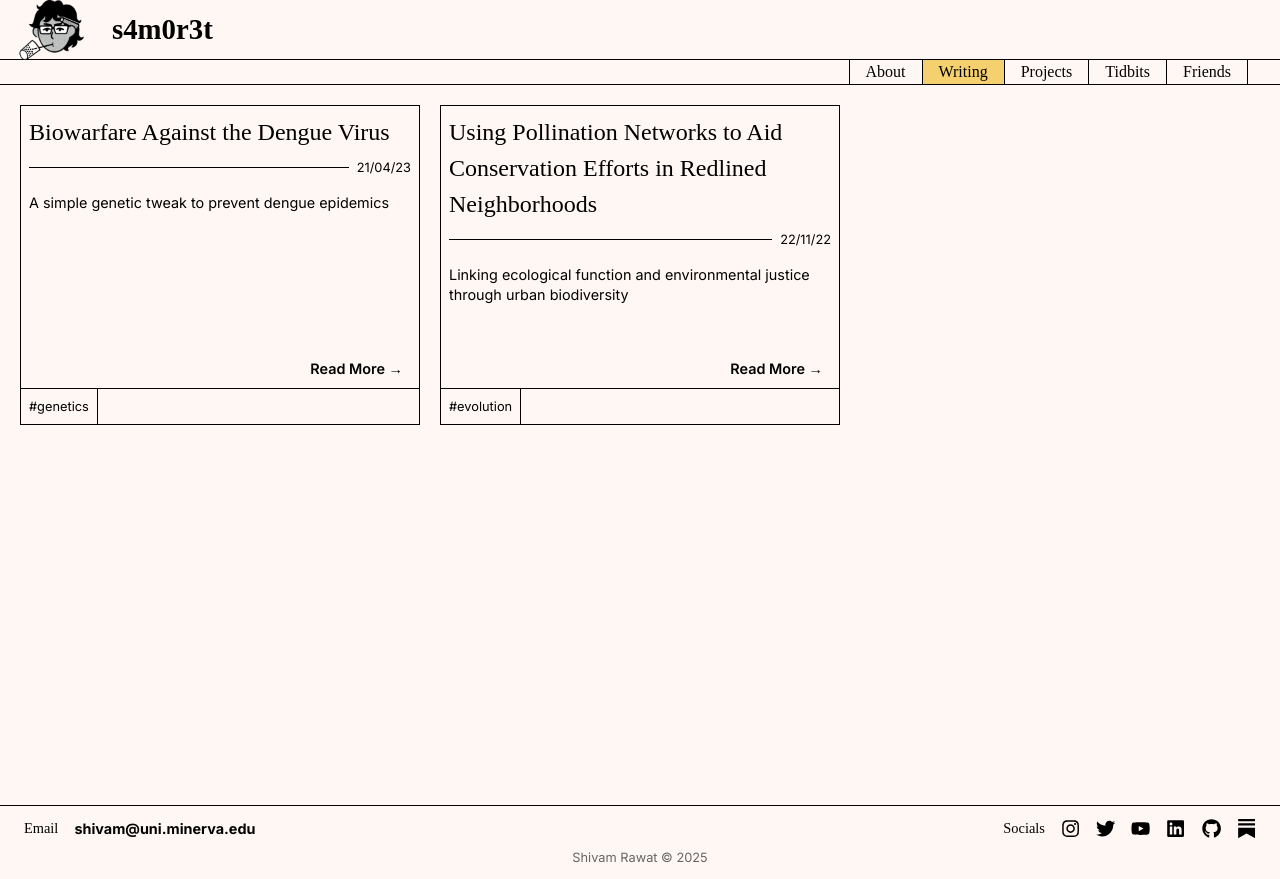
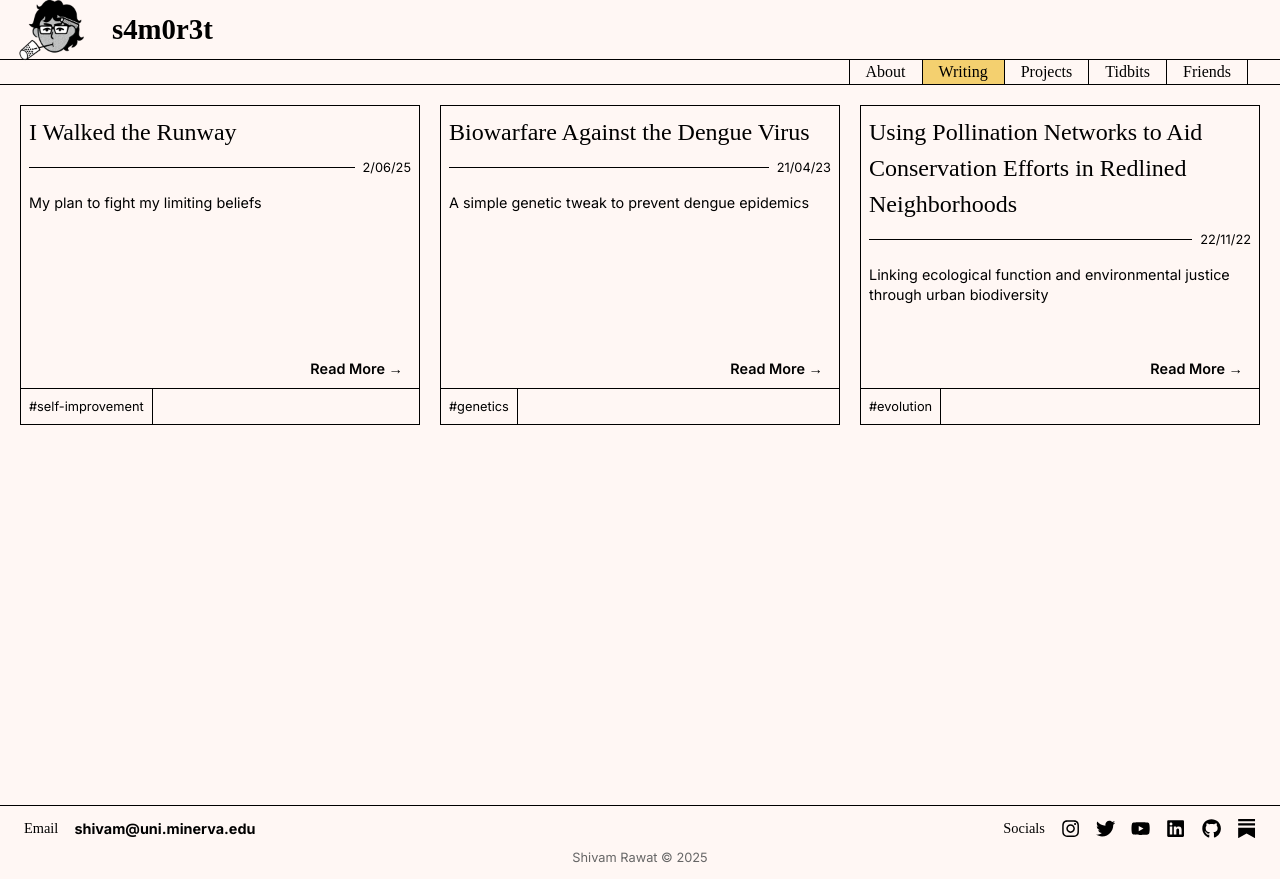
Before and after one commit to shivamrawat1/portfolio, a Next.js app: page / in a window 1280 px wide. Both pictures are taken after a click on the element "Writing". Built offline with nearby package versions, Linux system fonts and the light colour scheme.

Commit message:
Added new writing post

```diff
--- a/src/app/components/pages/writing.tsx
+++ b/src/app/components/pages/writing.tsx
@@ -16,6 +16,14 @@ export default function WritingPage({ updateCategoryHeader }: WritingPageProps)
     const articles = useMemo(() => [
         {
             id: 1,
+            title: "I Walked the Runway",
+            description: "My plan to fight my limiting beliefs",
+            date: "2/06/25",
+            category: "self-improvement",
+            url: "https://shivamrawat1.substack.com/p/i-walked-the-runway"
+        },
+        {
+            id: 2,
             title: "Biowarfare Against the Dengue Virus",
             description: "A simple genetic tweak to prevent dengue epidemics",
             date: "21/04/23",
@@ -23,7 +31,7 @@ export default function WritingPage({ updateCategoryHeader }: WritingPageProps)
             url: "https://shivamrawat1.substack.com/p/biowarfare-against-the-dengue-virus"
         },
         {
-            id: 2,
+            id: 3,
             title: "Using Pollination Networks to Aid Conservation Efforts in Redlined Neighborhoods",
             description: "Linking ecological function and environmental justice through urban biodiversity",
             date: "22/11/22",
```
